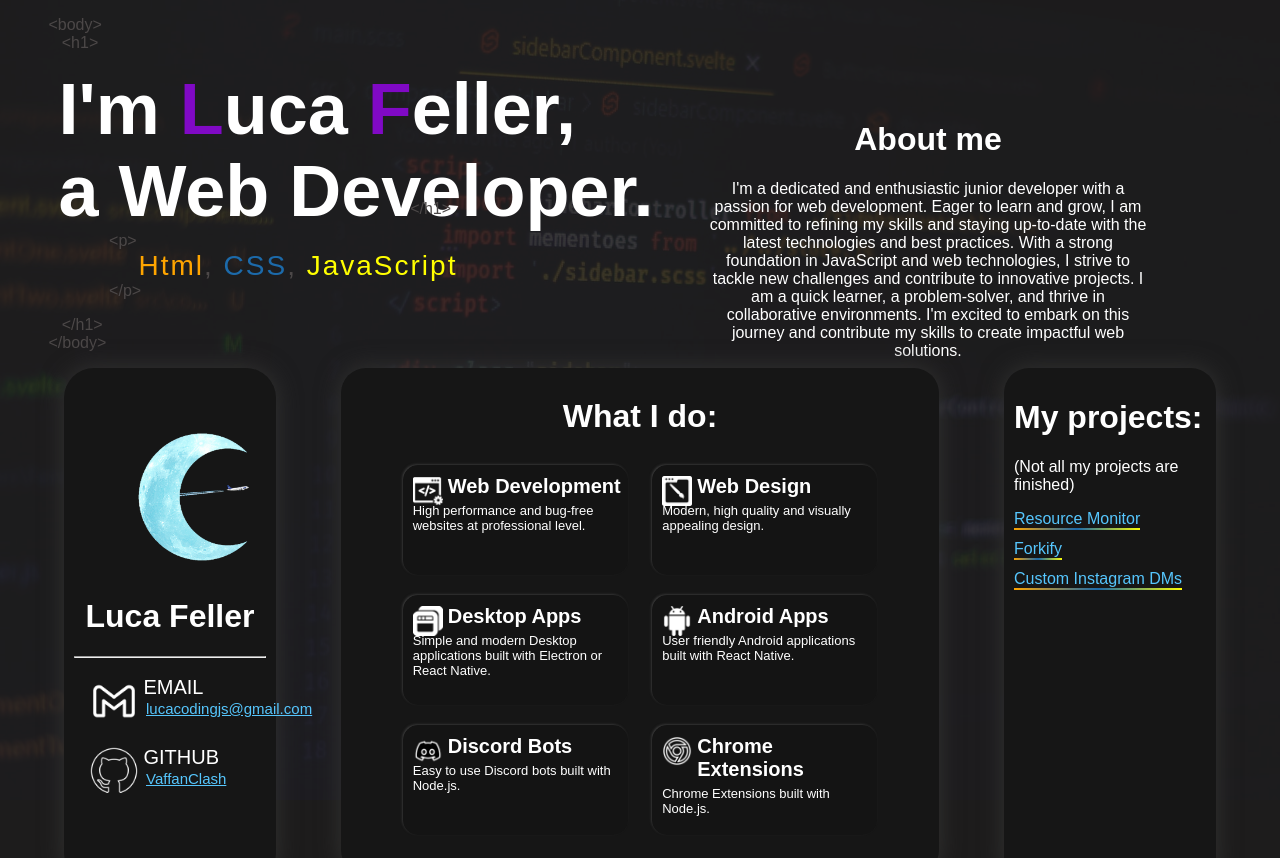
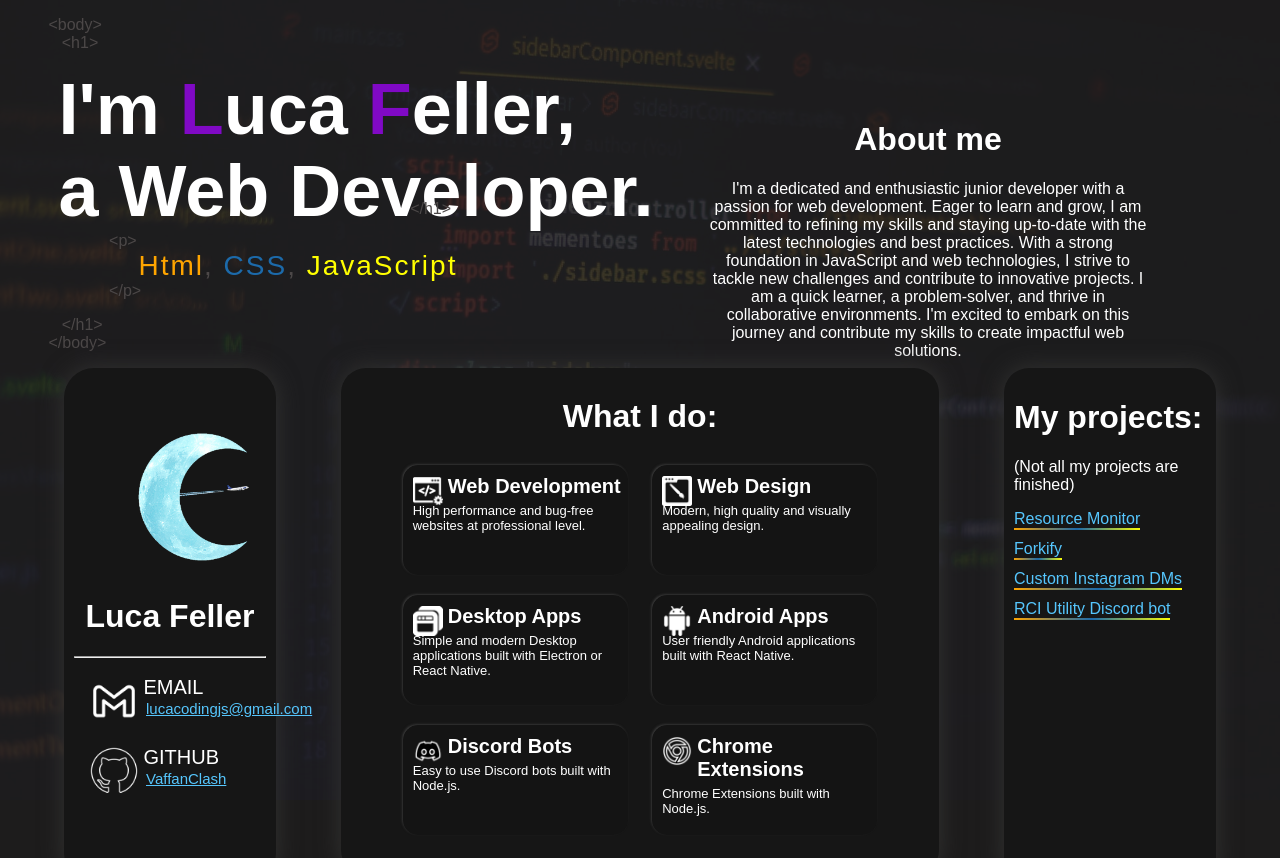
Before and after one commit to VaffanClash/portfolio, a website: page index.html in a window 1280 px wide. Drawn offline with Linux system fonts and the light colour scheme; a web font is replaced by a local one.

Commit message:
added RCI Utility project

```diff
--- a/index.html
+++ b/index.html
@@ -140,6 +140,7 @@
             <a class="projectEntry" href="https://github.com/VaffanClash/Resource-monitor">Resource Monitor</a>
             <a class="projectEntry" href="https://github.com/VaffanClash/forkify">Forkify</a>
             <a class="projectEntry" href="https://github.com/VaffanClash/CUSTOM-IG-DMS">Custom Instagram DMs</a>
+            <a class="projectEntry" href="https://github.com/VaffanClash/rci-utility">RCI Utility Discord bot</a>
         </div>
 
     </div>
```
